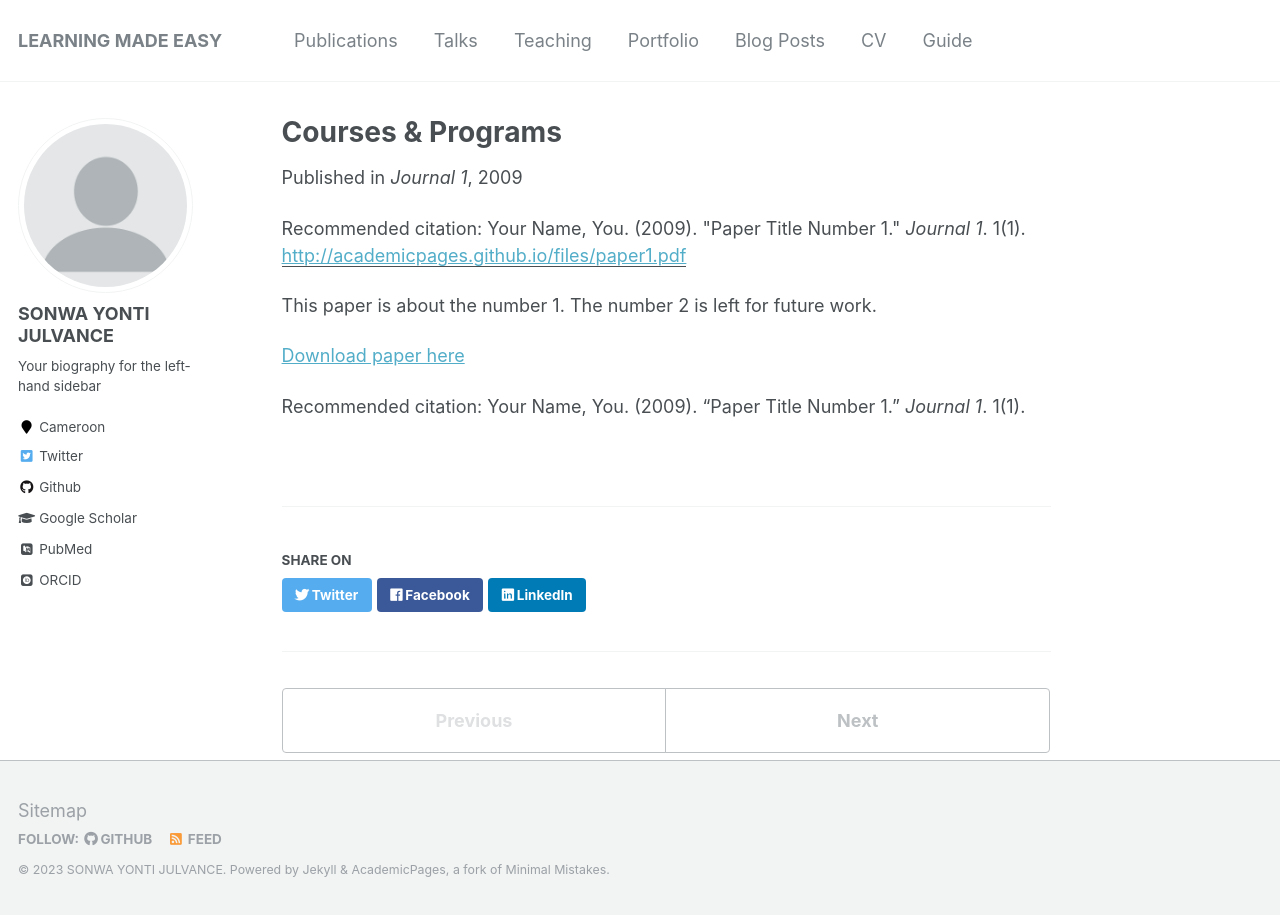
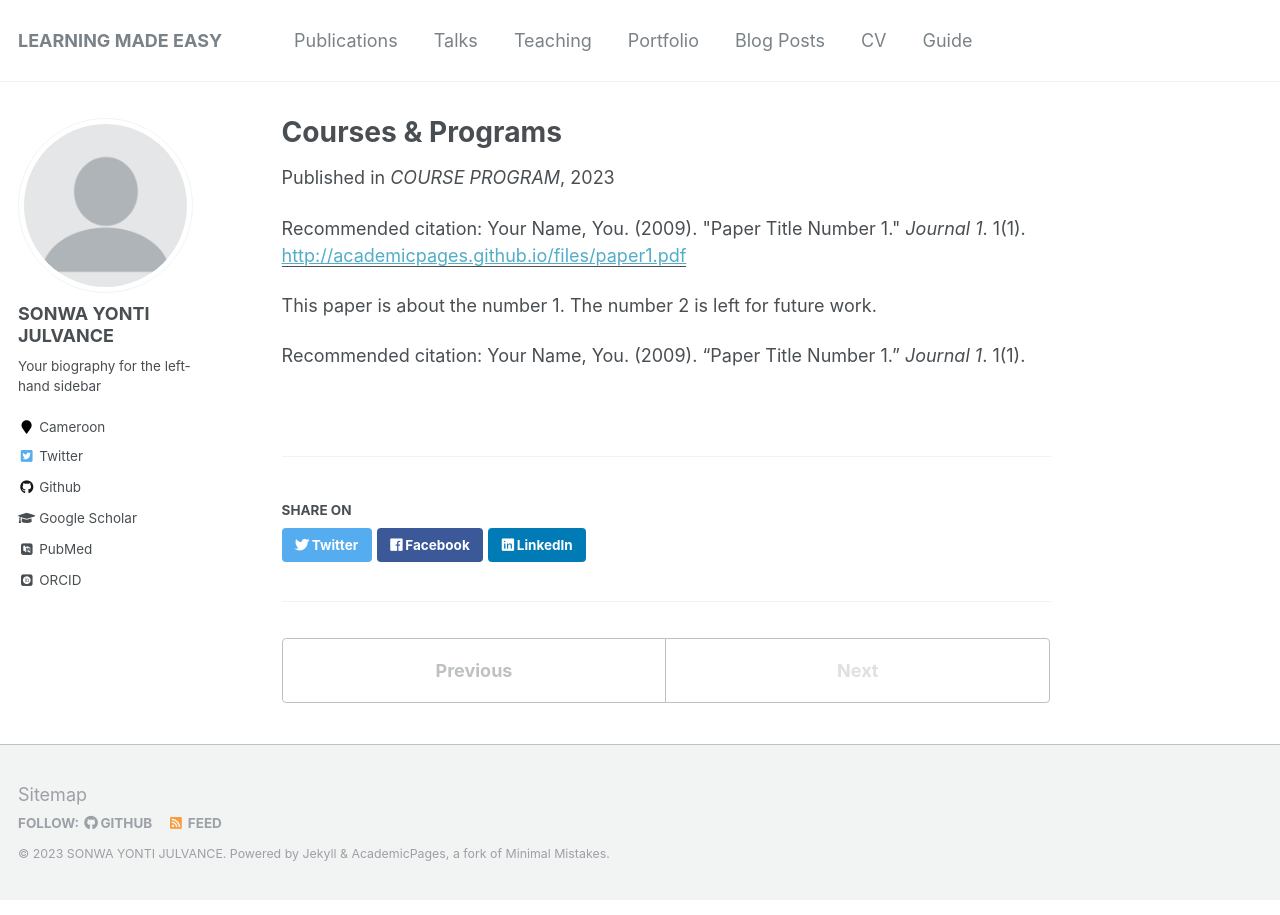
Before and after one commit to julvance/julvance.github.io, a Jekyll site: the page built from _publications/2009-10-01-paper-title-number-1.md, in a window 1280 px wide. Built offline with Jekyll 4.4.1, drawn with Linux system fonts in a browser that asks for light colours; some web fonts are replaced.

Commit message:
Update 2009-10-01-paper-title-number-1.html

```diff
--- a/_publications/2009-10-01-paper-title-number-1.md
+++ b/_publications/2009-10-01-paper-title-number-1.md
@@ -3,13 +3,12 @@ title: "Courses & Programs"
 collection: ACADEMIC STRUCTURE
 permalink: /Academic Structure/Software-Engineering
 excerpt: 'This paper is about the number 1. The number 2 is left for future work.'
-date: 2009-10-01
-venue: 'Journal 1'
+date: july 2023
+venue: 'COURSE PROGRAM'
 paperurl: 'http://academicpages.github.io/files/paper1.pdf'
 citation: 'Your Name, You. (2009). &quot;Paper Title Number 1.&quot; <i>Journal 1</i>. 1(1).'
 ---
 This paper is about the number 1. The number 2 is left for future work.
 
-[Download paper here](http://academicpages.github.io/files/paper1.pdf)
 
 Recommended citation: Your Name, You. (2009). "Paper Title Number 1." <i>Journal 1</i>. 1(1).
```
